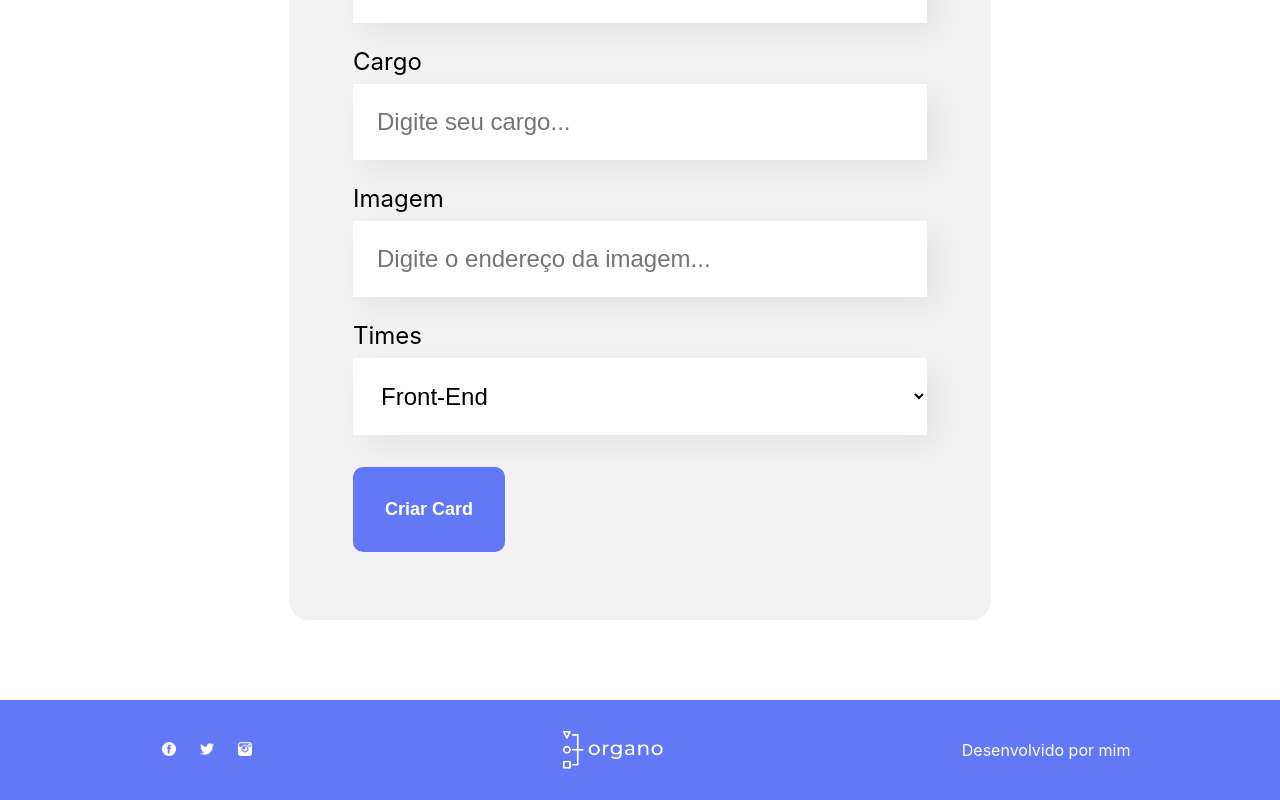
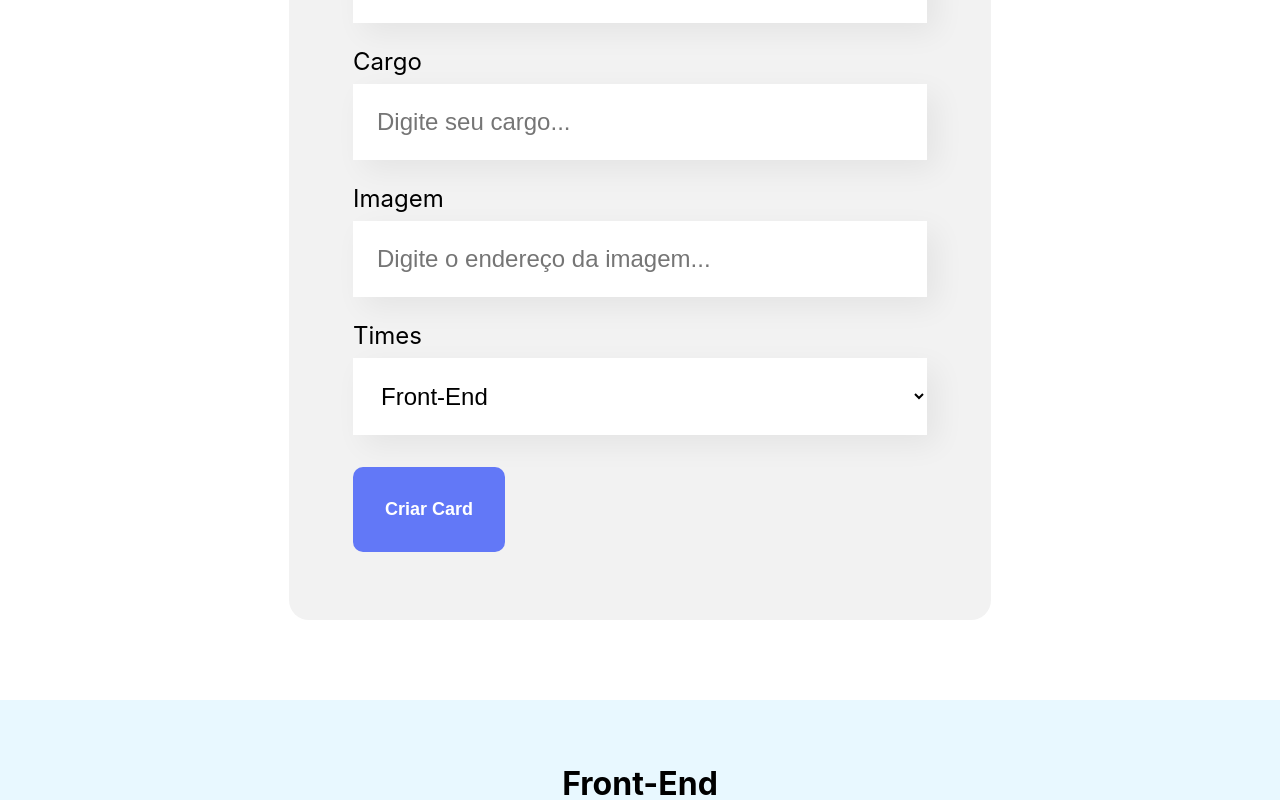
Before and after one commit to Miguel1138/organo, a React (Create React App) app: page / in a window 1280 px wide. Both pictures are taken after typing "Sample", "Sample", "Sample" into the empty fields and a click on the button "Criar Card". Shown: the part 777-1577 px from the top of the page. Built offline with nearby package versions, Linux system fonts and the light colour scheme; the HTML template or start-up script is replaced by a standard one.

Commit message:
Feat: Adjust card background
- add key mapping for members rendering
- Solve bug where the drpdown ehen not selected would return a team as a empty string. set the first value of teamsNames for tha

```diff
--- a/src/components/Form/index.js
+++ b/src/components/Form/index.js
@@ -20,7 +20,7 @@
     const [name, setName] = useState('');
     const [jobPosition, setJobPosition] = useState('');
     const [imageUrl, setImageUrl] = useState('');
-    const [team, setTeam] = useState('');
+    const [team, setTeam] = useState(props.teamsName[0]);
 
     return (
         <section className='form'>
--- a/src/components/Member/index.js
+++ b/src/components/Member/index.js
@@ -1,9 +1,9 @@
 import './Member.css';
 
-const Member = ({name, jobPosition, imageUrl}) =>  {
+const Member = ({name, jobPosition, imageUrl, bgColor}) =>  {
     return (
         <div className='member'>
-            <div className='header'>
+            <div className='header' style={{backgroundColor: bgColor}}>
                 <img src={imageUrl} alt={name} />
             </div>
             <div className='footer'>
--- a/src/components/Team/index.js
+++ b/src/components/Team/index.js
@@ -9,8 +9,9 @@
             <div className='members'>
              {props.members.map(member =>
                 <Member
+                    key={member.name}
                     name={member.name} jobPosition={member.jobPosition}
-                    imageUrl={member.imageUrl}
+                    imageUrl={member.imageUrl} bgColor={props.primaryColor}
                 />)}
             </div>
         </section>
```
Also changed, not shown: src/App.js (line endings or trailing spaces).
